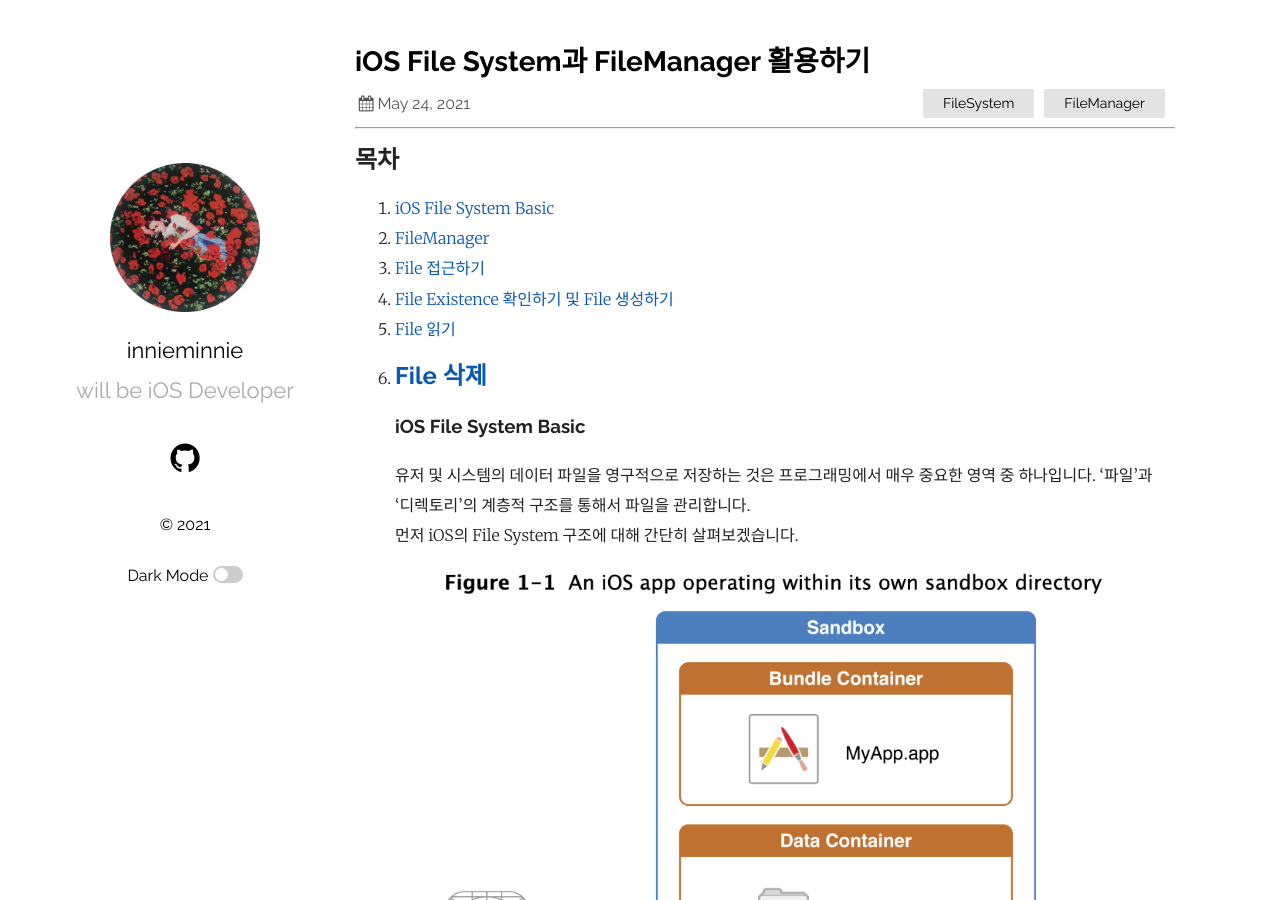
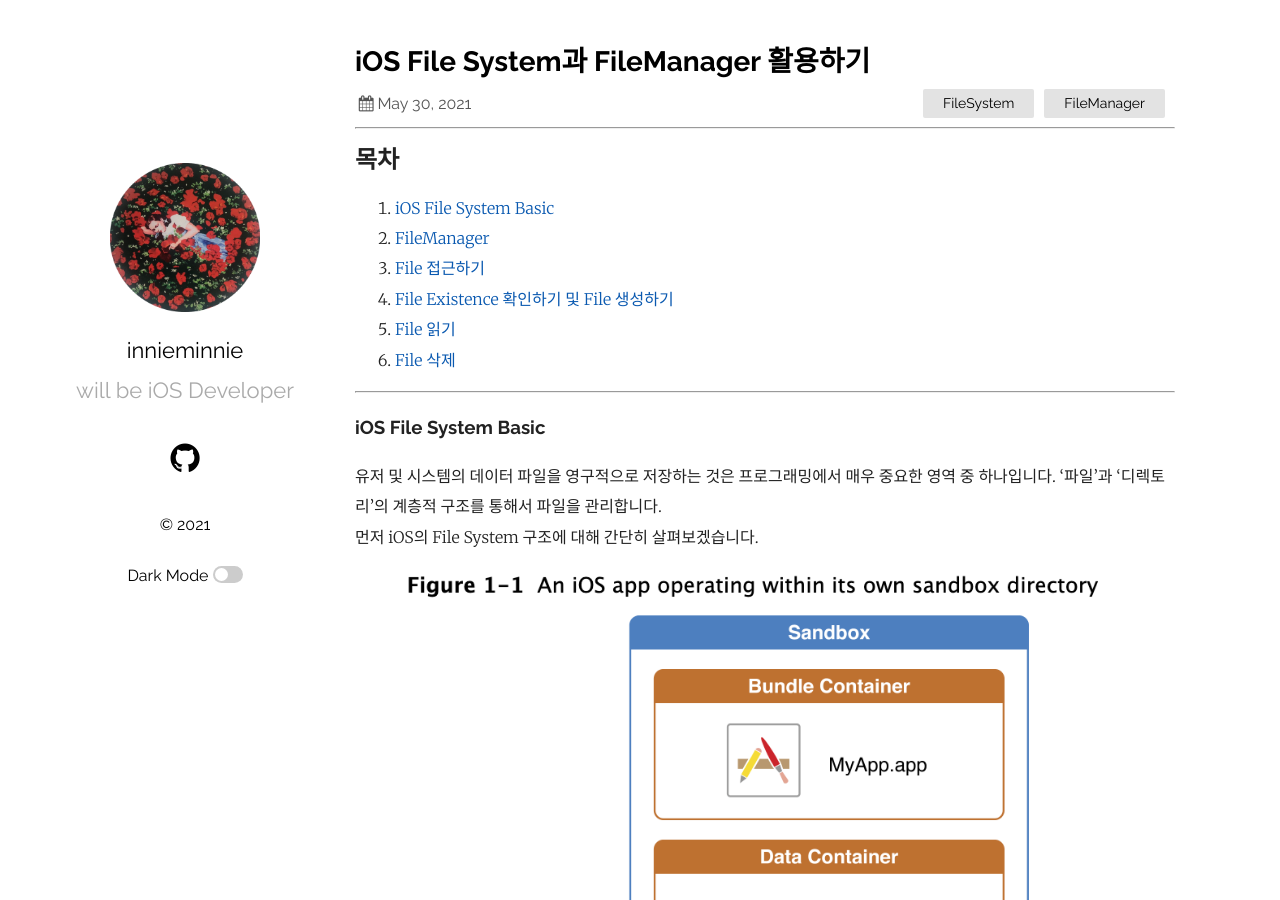
Before and after one commit to innieminnie/innieminnie.github.io, a Jekyll site: the page built from _posts/2021-05-30-FileManager.markdown, in a window 1280 px wide and 900 px high. Built offline with Jekyll 4.4.1, drawn with Linux system fonts in a browser that asks for light colours; comment, search, counter and statistics services are not loaded.

Commit message:
doce: 글 포맷 수정

```diff
--- a/_posts/2021-05-30-FileManager.markdown
+++ b/_posts/2021-05-30-FileManager.markdown
@@ -1,7 +1,7 @@
 ---
 layout: post
 title: "iOS File System과 FileManager 활용하기"
-date: 2021-05-24
+date: 2021-05-30
 categories: FileSystem FileManager
 ---
 ---
@@ -13,6 +13,7 @@ categories: FileSystem FileManager
 1. [File Existence 확인하기 및 File 생성하기](#file-existence-확인하기-및-file-생성하기)
 1. [File 읽기](#file-읽기)
 1. [File 삭제](#file-삭제)
+
 ---
 ### iOS File System Basic
 유저 및 시스템의 데이터 파일을 영구적으로 저장하는 것은 프로그래밍에서 매우 중요한 영역 중 하나입니다. '파일'과 '디렉토리'의 계층적 구조를 통해서 파일을 관리합니다.<br>
@@ -124,5 +125,5 @@ try FileManager.default.removeItem(at: fileURL)
 
 ---
 참고:<br>
-https://learnappmaking.com/filemanager-files-swift-how-to/#reading-a-file-with-swift<br>
-https://nshipster.com/filemanager/
+<https://learnappmaking.com/filemanager-files-swift-how-to/#reading-a-file-with-swift><br>
+<https://nshipster.com/filemanager/>
```
